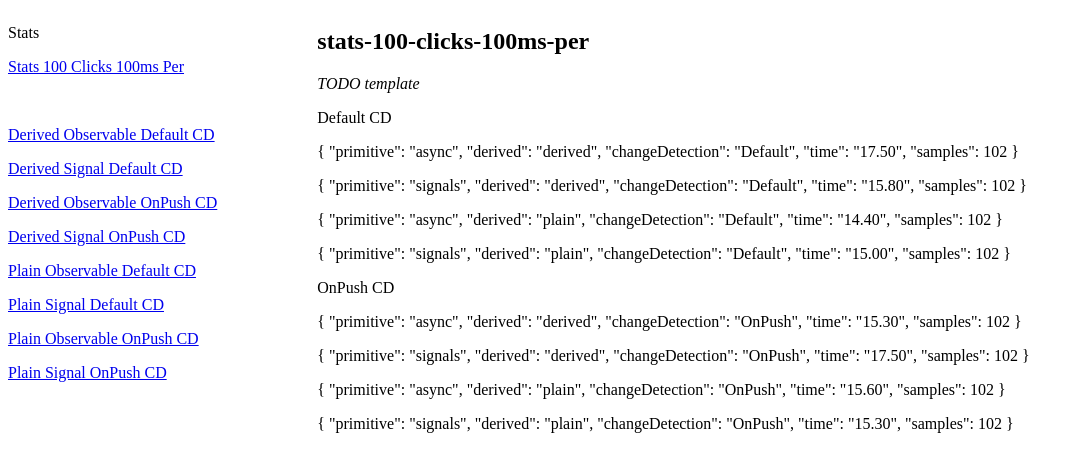
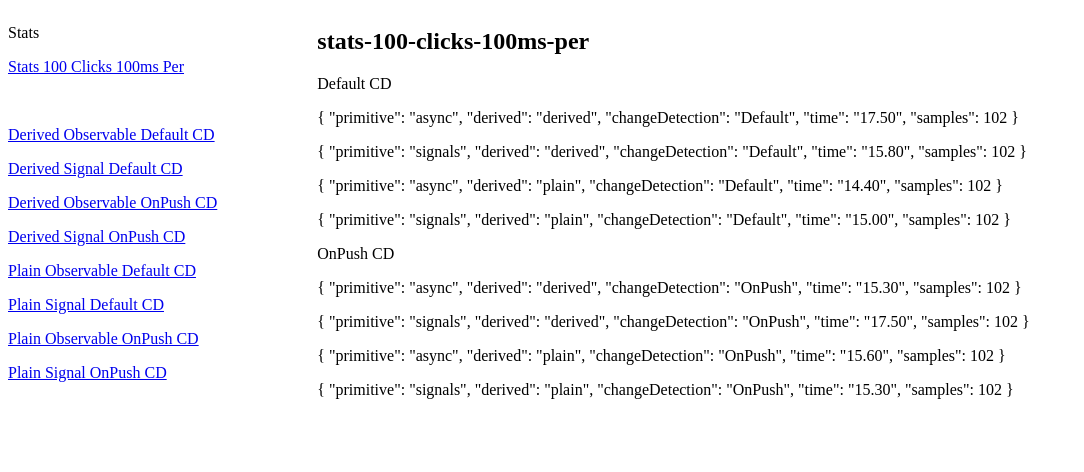
Before and after one commit to michael-small/test-cd, an Angular app: page /stats-100-clicks-100ms-per in a window 1280 px wide. Shown: the top 472 px of the page, without its empty margins (0-1084 px from the left). Built offline with nearby package versions, Linux system fonts and the light colour scheme.

Commit message:
docs: add readme description + open in SB

```diff
--- a/src/app/data/100-ms-100-clicks/stats-100-ms-100-clicks.ts
+++ b/src/app/data/100-ms-100-clicks/stats-100-ms-100-clicks.ts
@@ -14,8 +14,6 @@ import { Tally } from '../../pieces/tally.type';
   selector: 'app-stats-100-ms-100-clicks',
   template: `
     <section>
-      <em>TODO template</em>
-
       <p>Default CD</p>
       <app-tallied-data [data]="defaultDerivedObservable" />
       <app-tallied-data [data]="defaultDerivedSignal" />
```
Also changed, not shown: 1 other file (tests, documents, lock files or other folders).
